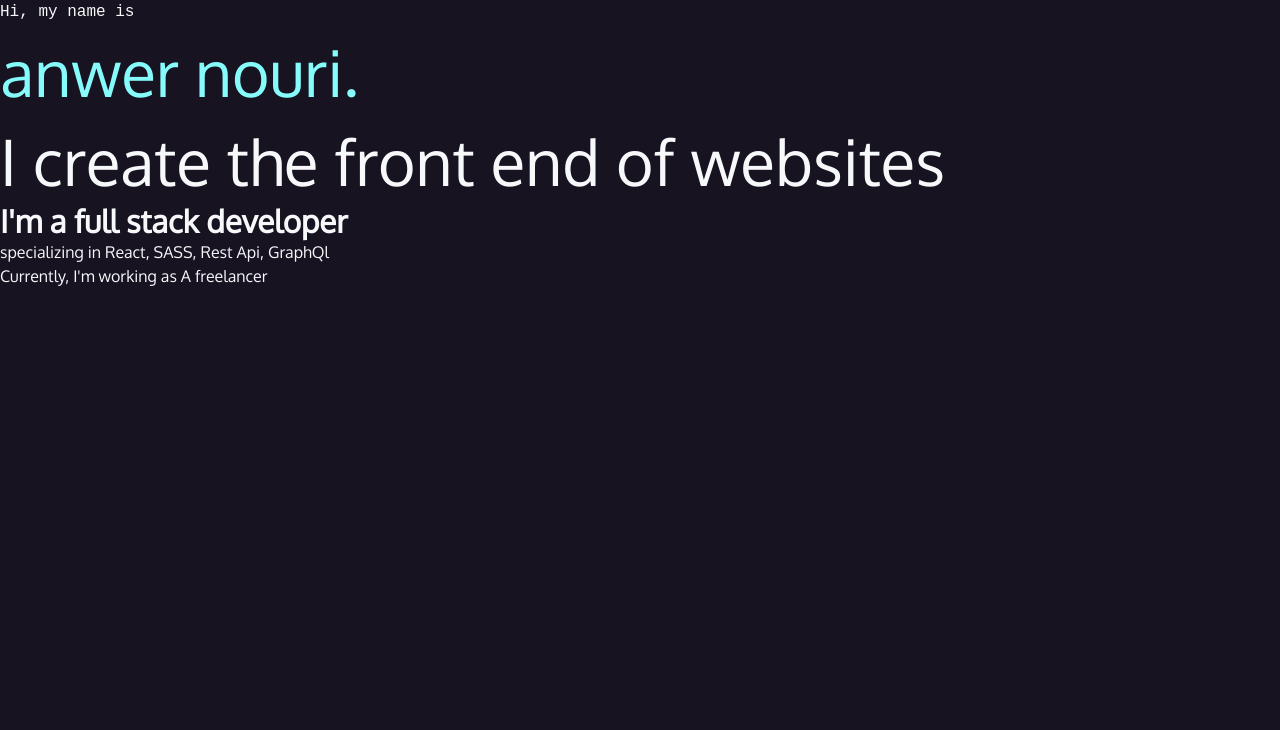
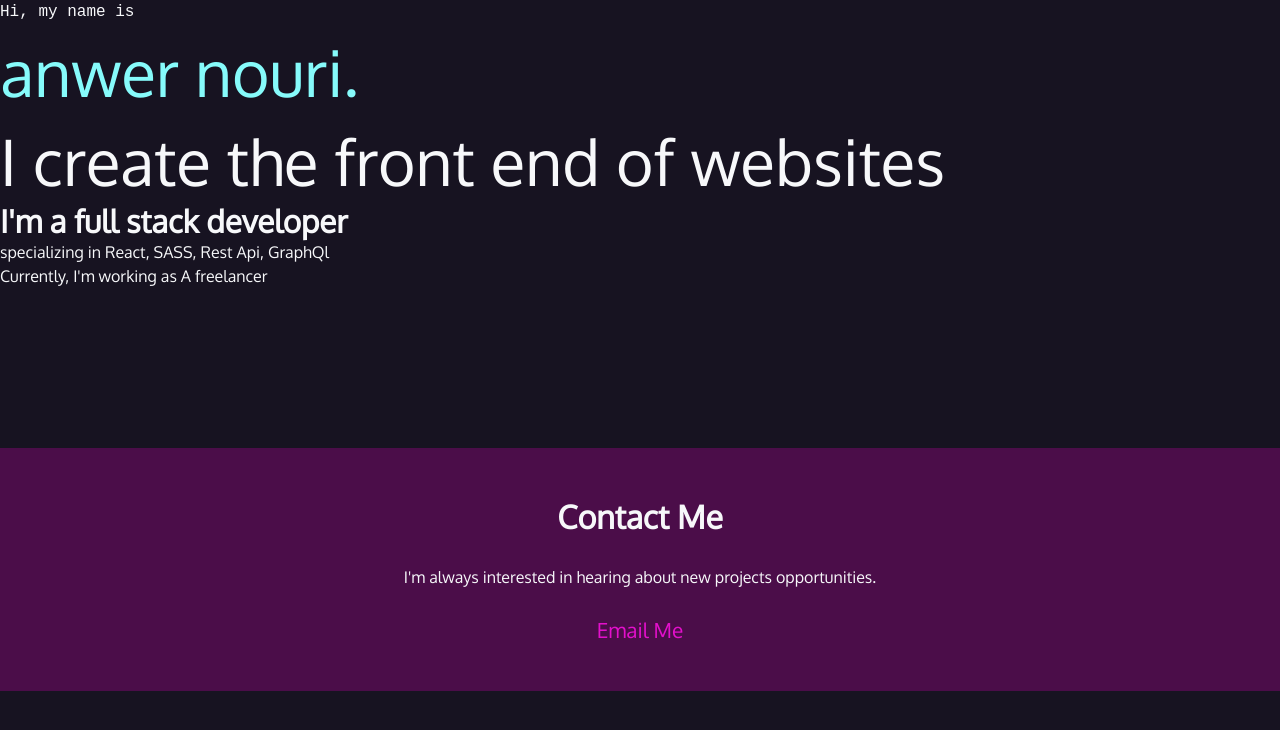
Before and after one commit to anwer25/htmlPortflioSASSPractice, a React (Create React App) app in the folder app/: page / in a window 1280 px wide. Shown: the top 730 px of the page. Built offline with nearby package versions, Linux system fonts and the light colour scheme.

Commit message:
complet contact section and start with navbar

```diff
--- a/app/src/assets/styles/sass/_layout.sass
+++ b/app/src/assets/styles/sass/_layout.sass
@@ -1,2 +1,7 @@
 #intro
 	padding-bottom: 10rem
+
+#contact
+	background-color: var.$plum
+	margin: 0 auto
+	padding: 3rem 0
--- a/app/src/assets/styles/sass/_prototype.sass
+++ b/app/src/assets/styles/sass/_prototype.sass
@@ -21,3 +21,12 @@ a
 	& h2
 		font-size: 4rem
 		font-weight: normal
+
+#contact
+	text-align: center
+	& p
+		font-size: 1rem
+		line-height: 1rem
+		margin: 2rem 0
+	& h3
+		font-size: 2rem
--- a/app/src/components/sections/contact/index.tsx
+++ b/app/src/components/sections/contact/index.tsx
@@ -7,6 +7,16 @@ import React from "react";
  * @returns JSX.Element
  */
 
-const Contact: React.FC = (): JSX.Element => <div>index</div>;
+const Contact: React.FC = (): JSX.Element => (
+	<section id="contact">
+		<h3>Contact Me</h3>
+		<p>
+			I&apos;m always interested in hearing about new projects
+			opportunities.
+		</p>
+		{/* bead line for Security in real production project */}
+		<a href="mailto:anwern29@outlook.fr">Email Me</a>
+	</section>
+);
 
 export default Contact;
--- a/app/src/pages/home/index.tsx
+++ b/app/src/pages/home/index.tsx
@@ -1,6 +1,11 @@
 import React from "react";
-import { Intro } from "../../components";
+import { Intro, Contact } from "../../components";
 
-const Home: React.FC = (): JSX.Element => <Intro />;
+const Home: React.FC = (): JSX.Element => (
+	<>
+		<Intro />
+		<Contact />
+	</>
+);
 
 export default Home;
```
Also changed, not shown: app/src/components/sections/navbar/index.tsx (added, +12 -0 lines).
